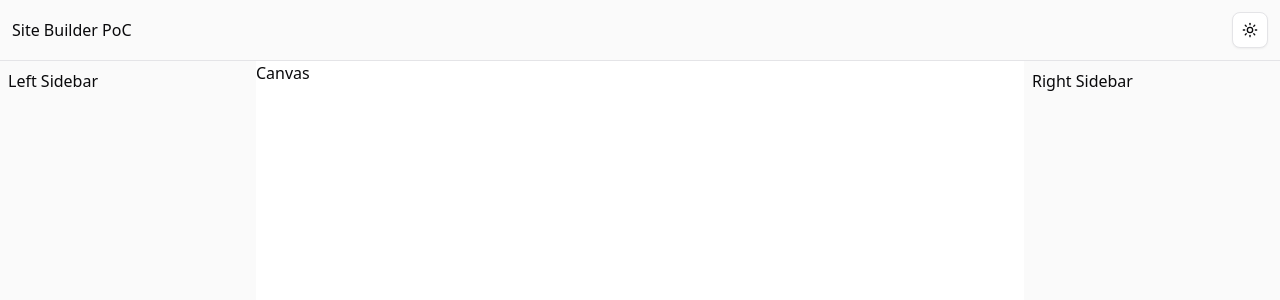
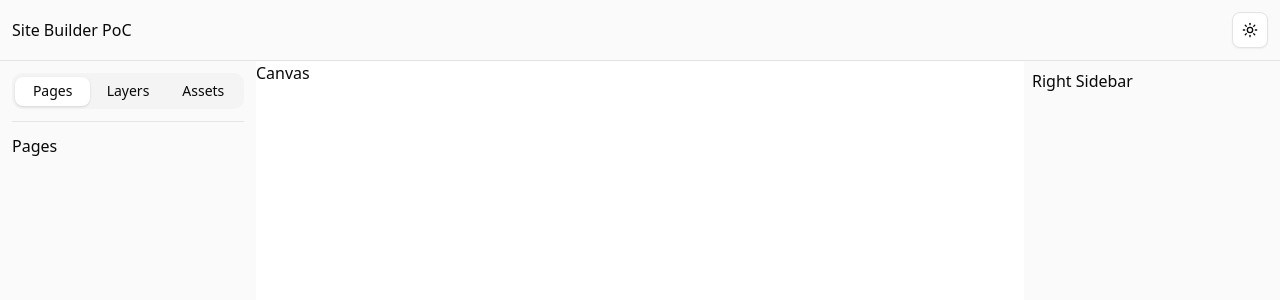
Before and after one commit to RyanLurn/site-builder-poc, a Next.js app: page /builder in a window 1280 px wide. Shown: the top 300 px of the page. Built offline with nearby package versions, Linux system fonts and the light colour scheme.

Commit message:
Builder left sidebar tabs UI layout.

```diff
--- a/app/builder/page.tsx
+++ b/app/builder/page.tsx
@@ -1,5 +1,5 @@
 import BuilderCanvas from "@/features/builder/components/canvas";
-import BuilderLeftSidebar from "@/features/builder/components/left-sidebar";
+import LeftSidebar from "@/features/builder/components/left-sidebar";
 import BuilderRightSidebar from "@/features/builder/components/right-sidebar";
 import BuilderToolbar from "@/features/builder/components/toolbar";
 import { Separator } from "@/components/ui/separator";
@@ -10,7 +10,7 @@ export default function BuilderPage() {
       <BuilderToolbar />
       <Separator />
       <div className="flex flex-1">
-        <BuilderLeftSidebar />
+        <LeftSidebar />
         <BuilderCanvas />
         <BuilderRightSidebar />
       </div>
--- /dev/null
+++ b/features/builder/components/left-sidebar/header.tsx
@@ -0,0 +1,25 @@
+import { Tabs, TabsList, TabsTrigger } from "@/components/ui/tabs";
+
+export type TabType = "pages" | "layers" | "assets";
+
+export default function Header({
+  activeTab,
+  switchTab
+}: {
+  activeTab: TabType;
+  switchTab: (tab: string) => void;
+}) {
+  return (
+    <Tabs
+      value={activeTab}
+      onValueChange={switchTab}
+      className="w-full items-center"
+    >
+      <TabsList className="w-full">
+        <TabsTrigger value="pages">Pages</TabsTrigger>
+        <TabsTrigger value="layers">Layers</TabsTrigger>
+        <TabsTrigger value="assets">Assets</TabsTrigger>
+      </TabsList>
+    </Tabs>
+  );
+}
--- a/features/builder/components/left-sidebar/index.tsx
+++ b/features/builder/components/left-sidebar/index.tsx
@@ -1,7 +1,30 @@
-export default function BuilderLeftSidebar() {
+"use client";
+
+import Header, {
+  TabType
+} from "@/features/builder/components/left-sidebar/header";
+import AssetsTab from "@/features/builder/components/left-sidebar/tabs/assets";
+import LayersTab from "@/features/builder/components/left-sidebar/tabs/layers";
+import PagesTab from "@/features/builder/components/left-sidebar/tabs/pages";
+import { useState } from "react";
+import { Separator } from "@/components/ui/separator";
+
+export default function LeftSidebar() {
+  const [activeTab, setActiveTab] = useState<TabType>("pages");
+
+  function switchTab(tab: string) {
+    setActiveTab(tab as TabType);
+  }
+
   return (
-    <div className="flex h-full w-3xs flex-col bg-sidebar p-2">
-      <p>Left Sidebar</p>
+    <div className="flex h-full w-3xs flex-col bg-sidebar p-3">
+      <Header activeTab={activeTab} switchTab={switchTab} />
+      <Separator className="my-3" />
+      <div className="w-full flex-1 overflow-y-auto">
+        {activeTab === "pages" && <PagesTab />}
+        {activeTab === "layers" && <LayersTab />}
+        {activeTab === "assets" && <AssetsTab />}
+      </div>
     </div>
   );
 }
--- /dev/null
+++ b/features/builder/components/left-sidebar/tabs/assets/index.tsx
@@ -0,0 +1,3 @@
+export default function AssetsTab() {
+  return <div className="flex h-full flex-col">Assets</div>;
+}
--- /dev/null
+++ b/features/builder/components/left-sidebar/tabs/layers/index.tsx
@@ -0,0 +1,3 @@
+export default function LayersTab() {
+  return <div className="flex h-full flex-col">Layers</div>;
+}
--- /dev/null
+++ b/features/builder/components/left-sidebar/tabs/pages/index.tsx
@@ -0,0 +1,3 @@
+export default function PagesTab() {
+  return <div className="flex h-full flex-col">Pages</div>;
+}
```
